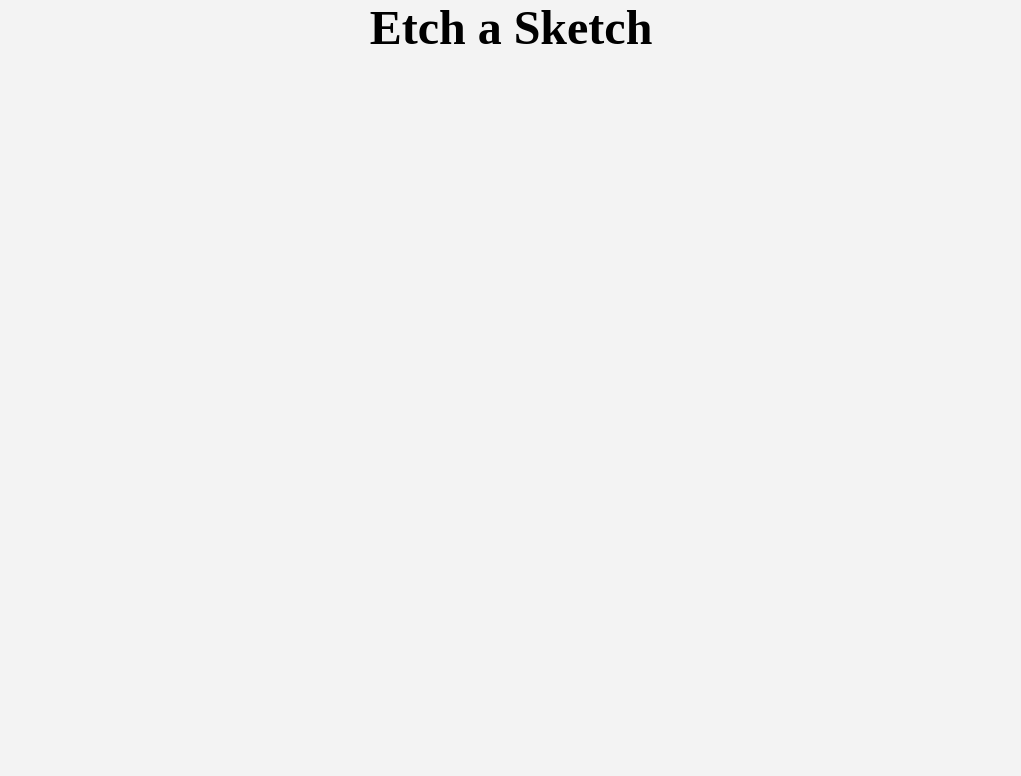
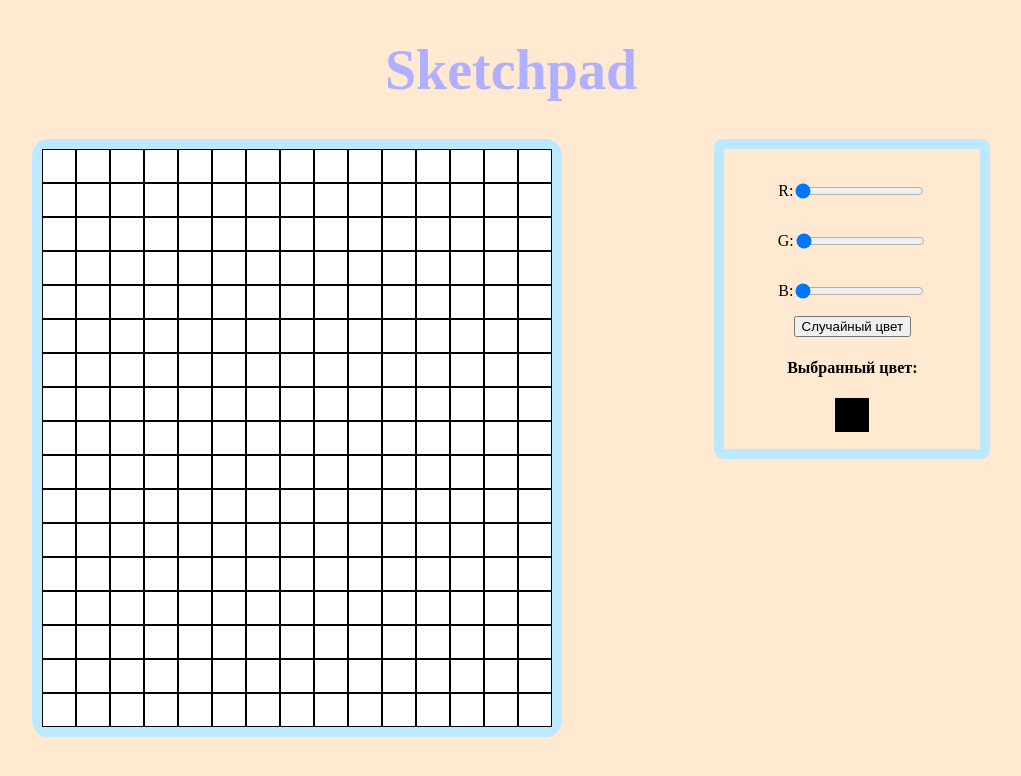
Before and after one commit to FieldMouser/Sketchpad, a plain HTML site: page index.html in a window 1280 px wide. Shown: the whole page, without its empty margins (129-1150 px from the left). Drawn offline with Linux system fonts and the light colour scheme.

Commit message:
Added all code

```diff
--- a/code.js
+++ /dev/null
@@ -1,24 +0,0 @@
-let numOfCellsPerSide = 16;
-
-function coloring()
-{
-
-}
-
-function createGrid()
-{
-    size = 482/numOfCellsPerSide;
-    for (let i = 0; i < numOfCellsPerSide; i++)
-        {
-            let cell = document.createElement("div");
-            cell.classList.add("gridCell");
-            cell.style.width = size + "px";
-            cell.style.height = size + "px";
-            cell.className = "gridElement" + i;
-
-            cell.addEventListener("click", coloring);
-            grid.appendChild(cell);
-        }
-}
-
-createGrid();
--- a/index.html
+++ b/index.html
@@ -3,18 +3,39 @@
 <head>
     <meta charset="UTF-8">
     <meta name="viewport" content="width=device-width, initial-scale=1.0">
+    <title>Sketchpad</title>
     <link rel="stylesheet" href="style.css">
-    <title>Etch a Sketch</title>
 </head>
 <body>
     <center>
-        <h1>Etch a Sketch</h1>
-        <div class="container">
+        <h1>Sketchpad</h1>
+            <div class="page">
 
+                <div class="container"></div>
 
-        </div>
+                <div class ="colorSelector">
+                    <div class = "color">
+                        <p>R: </p>
+                        <input type="range" class="red" min="0" max="255" step="1" value="0" oninput="redColor(this.value)">
+                    </div>
+                    <div class = "color">
+                        <p>G: </p>
+                        <input type="range" class="green" min="0" max="255" step="1" value="0" oninput="greenColor(this.value)">
+                    </div>
+                    <div class = "color">
+                        <p>B: </p>
+                        <input type="range" class="blue" min="0" max="255" step="1" value="0" oninput="blueColor(this.value)">
+                    </div>
+                    <button onclick="randomColor()">Случайный цвет</button>
+
+                    <h4>Выбранный цвет:</h2>
+                    <div class = "pickedColor"></div>
+
+                </div>
+            </div>
+
     </center>
 
+    <script src="script.js"></script>
 </body>
-<script src="code.js"></script>
 </html>
--- /dev/null
+++ b/script.js
@@ -0,0 +1,37 @@
+const container = document.querySelector(".container");
+const pickedColor = document.querySelector(".pickedColor");
+let red = 0, green = 0, blue = 0;
+pickedColor.style.backgroundColor = `rgb(${red},${green},${blue})`;
+
+function randomColor(){
+    red = Math.round(Math.random() * 255);
+    blue = Math.round(Math.random() * 255);
+    green = Math.round(Math.random() * 255);
+    pickedColor.style.backgroundColor = `rgb(${red},${green},${blue})`;
+}
+
+function redColor(value) {
+    pickedColor.style.backgroundColor = `rgb(${red},${green},${blue})`;
+    red = value;
+}
+
+function greenColor(value) {
+    pickedColor.style.backgroundColor = `rgb(${red},${green},${blue})`;
+    green = value;
+}
+
+function blueColor(value) {
+    pickedColor.style.backgroundColor = `rgb(${red},${green},${blue})`;
+    blue = value;
+}
+
+
+for (let i = 0; i < 255; i++) {
+    const div = document.createElement("div"); // Создание нового элемента div
+    div.classList.add("pixel"); // Добавление класса pixel к новому элементу
+    container.appendChild(div); // Добавление нового элемента в контейнер
+
+    div.onmousedown = () => {
+        div.style.backgroundColor = `rgb(${red},${green},${blue})`;
+    }
+}
--- a/style.css
+++ b/style.css
@@ -1,64 +1,52 @@
-*{
-    /* background-color: #ff33; */
-    margin:0;
-    padding:0;
-    box-sizing:content-box;
-}
-body{
-    background-color: #f3f3f3;
-}
-h1 {
-    font-size: 3rem;
+.container, .colorSelector {
+
+    height: 578px;
+    width: 510px;
+    display: flex;
+    flex-wrap: wrap;
+    justify-content: center;
+    align-items: center;
+    border: 10px solid #BBE9FF;
+    border-radius: 3%;
 }
 
-nav {
-    padding-top: 1rem;
-    padding-left: 5rem;
-    padding-right: 5rem;
-    padding-bottom: 1rem;
+.pixel {
+    border: 1px solid black;
+    background-color: white;
+    height: 32px;
+    width: 32px;
+}
+.page {
+
     display: flex;
-    justify-content: space-between;
+    justify-content: space-evenly;
+}
+.color {
+    display: flex;
+    justify-content: space-around;
 }
 
-.gridElement{
-    /* background-color: #ffc600; */
-    /* border: 0.1px solid lightgray; */
-    opacity: 0.3;
+.pickedColor {
+    border: 1px solid black;
+
+    height: 32px;
+    width: 32px;
+}
+.colorSelector {
+    display: flex;
+    flex-direction: column;
+    align-items: center;
+    height: 300px;
+    width: 256px;
+
 }
 
-.container {
-    display: flex;
-    flex-direction: column;
-    justify-content: center;
-    align-items: center;
-
-    padding: 0.5rem;
-    gap:1rem;
-    height: 100%;
+h1 {
+    font-size: 56px;
+    color: #B1AFFF;
+    font-family: 'Press Start 2P', serif;
 }
 
-.grid {
-    display: flex;
-    flex-wrap: wrap;
-    align-content: flex-start;
-    width: 482px;
-    height: 482px;
-    border: 1px solid #909090;
-    gap:0px;
-    background-color: #fff;
+body {
+    background-color: #FFE9D0;
 }
-
-.hover {
-    background-color: #808080;
-}
-
-button {
-    padding-left: 2rem;
-    padding-right: 2rem;
-    padding-top: 1rem;
-    padding-bottom: 1rem;
-    border:1px solid gray;
-    border-radius: 0.5rem;
-    background-color: gray;
-    color:#fff;
-}
```
